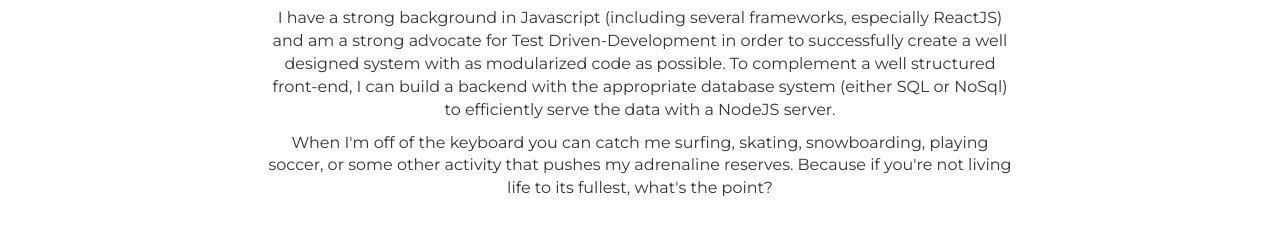
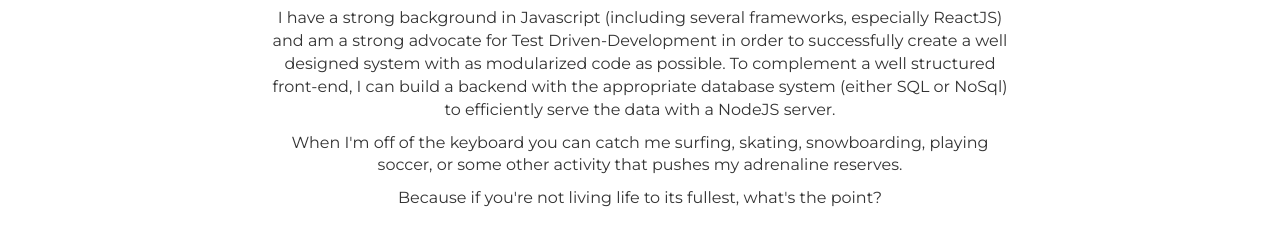
Before and after one commit to caflores1094/carlos-flores-portfolio, a website: page client/about.html in a window 1280 px wide. Shown: the part 717-952 px from the top of the page. Drawn offline with nearby package versions, Linux system fonts and the light colour scheme.

Commit message:
About update

```diff
--- a/client/about.html
+++ b/client/about.html
@@ -78,7 +78,10 @@
           I have a strong background in Javascript (including several frameworks, especially ReactJS) and am a strong advocate for Test Driven-Development in order to successfully create a well designed system with as modularized code as possible. To complement a well structured front-end, I can build a backend with the appropriate database system (either SQL or NoSql) to efficiently serve the data with a NodeJS server.
         </p>
 				<p>
-          When I'm off of the keyboard you can catch me surfing, skating, snowboarding, playing soccer, or some other activity that pushes my adrenaline reserves. Because if you're not living life to its fullest, what's the point?
+          When I'm off of the keyboard you can catch me surfing, skating, snowboarding, playing soccer, or some other activity that pushes my adrenaline reserves.
+        </p>
+        <p>
+          Because if you're not living life to its fullest, what's the point?
         </p>
 			</div>
 
```
